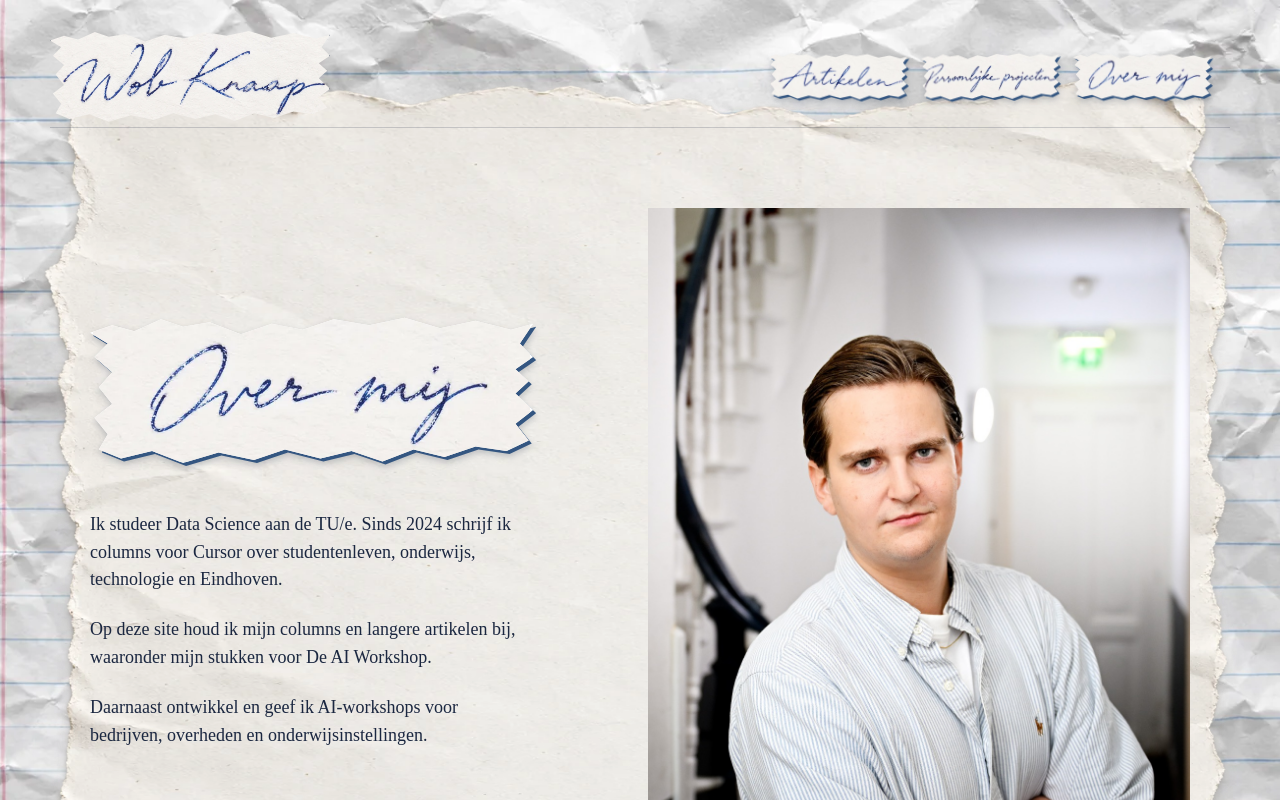
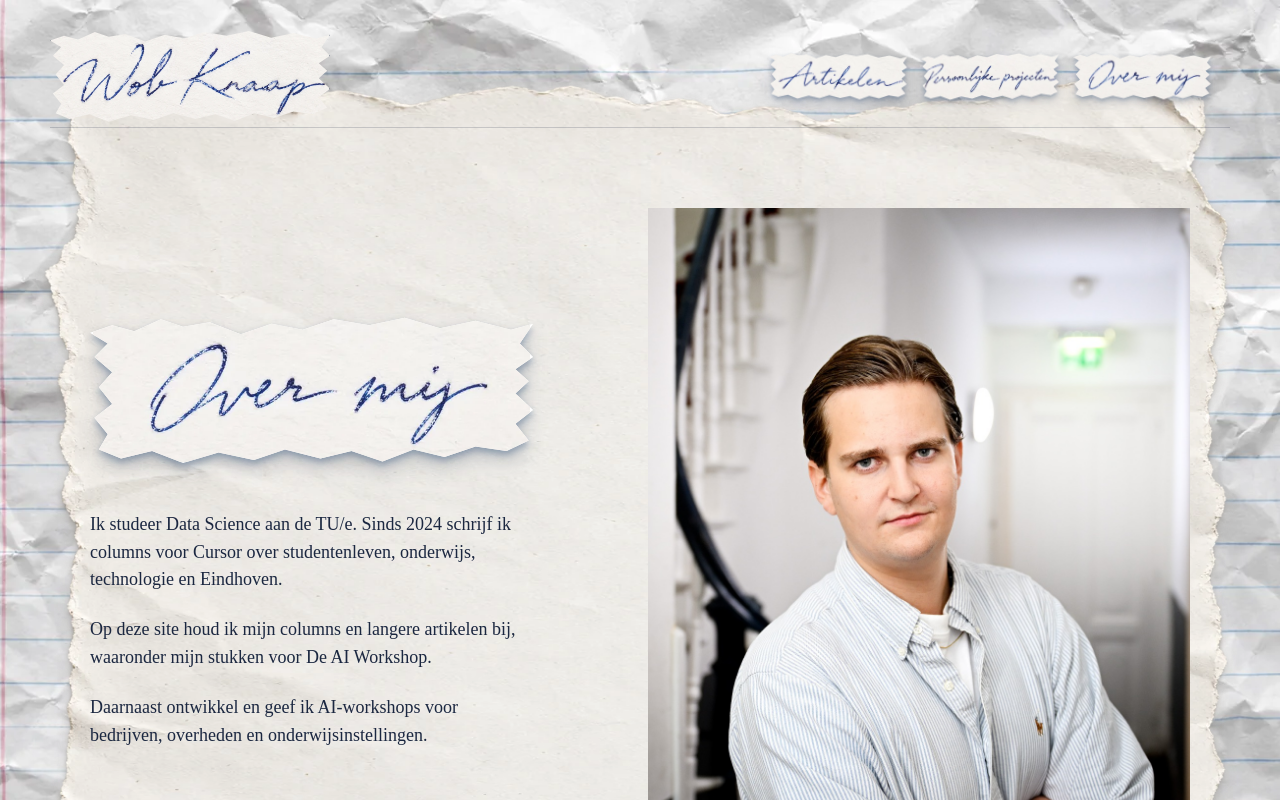
Before and after one commit to Wobknaap/Site, a Next.js app: page /over in a window 1280 px wide. Shown: the top 800 px of the page. Built offline with nearby package versions, Linux system fonts and the light colour scheme.

Commit message:
Remove project eyebrow labels and soften paper shadows

```diff
--- a/app/globals.css
+++ b/app/globals.css
@@ -402,3 +402,11 @@ figcaption { display: flex; justify-content: space-between; gap: 18px; margin-to
 @media (max-width: 650px) {
   .home-directory a::before, .handwritten-heading::before { transform: translate(2px, 2px); }
 }
+
+/* Soft blue depth instead of a solid, sharply cut backing. */
+.site-header nav a, .home-directory a, .handwritten-heading {
+  filter: drop-shadow(0 4px 3px rgba(52, 86, 129, .38)) drop-shadow(0 9px 9px rgba(27, 39, 64, .20));
+}
+.site-header nav a::before, .home-directory a::before, .handwritten-heading::before { content: none; }
+.site-header nav a { filter: drop-shadow(0 2px 2px rgba(52, 86, 129, .35)) drop-shadow(0 5px 5px rgba(27, 39, 64, .18)); }
+.site-header nav a:hover { filter: drop-shadow(0 3px 3px rgba(52, 86, 129, .38)) drop-shadow(0 8px 7px rgba(27, 39, 64, .22)); }
--- a/app/projecten/page.tsx
+++ b/app/projecten/page.tsx
@@ -12,12 +12,10 @@ export default function ProjectsPage() {
   return <main id="top">
     <SiteHeader active="projecten" />
     <header className="page-intro projects-intro page-wrap">
-      <p className="eyebrow">Data · taal · technologie</p>
       <h1 className="handwritten-heading projects-handwritten-heading"><img className="torn-paper" src="/images/nav-projecten.webp" alt="Persoonlijke projecten" /></h1>
     </header>
     <section className="project-grid page-wrap" aria-label="Projecten">
       {projects.map((project) => <article className="project-card" key={project.title}>
-        <p className="eyebrow">{project.category}</p>
         <h2><a href={project.href}><ProjectTitle project={project} /></a></h2>
         <p>{project.description}</p>
         <div className="article-tags">{project.tags.map(tag => <span className="article-tag" key={tag}>{tag}</span>)}</div>
--- a/scripts/build-pages.mjs
+++ b/scripts/build-pages.mjs
@@ -71,7 +71,7 @@ function layout({ title, description, active, body, embedPdf = false }) {
   <meta http-equiv="Content-Security-Policy" content="default-src 'none'; img-src 'self' data:; style-src 'self'; font-src 'self'; object-src ${embedPdf ? "'self'" : "'none'"}; base-uri 'none'; form-action 'none'; connect-src 'none'; frame-src ${embedPdf ? "'self'" : "'none'"}; script-src 'none'">
   <title>${escapeHtml(title)}</title>
   <link rel="icon" href="${href("/favicon.svg")}">
-  <link rel="stylesheet" href="${href("/assets/site-v23.css")}">
+  <link rel="stylesheet" href="${href("/assets/site-v24.css")}">
 </head>
 <body>${header(active)}${body}${footer()}</body>
 </html>`;
@@ -121,7 +121,7 @@ const staticCss = sourceCss
   .replaceAll("var(--font-geist-sans)", "Arial, sans-serif")
   .replaceAll("var(--font-geist-mono)", '"Courier New", monospace')
   .replaceAll('url("/images/', 'url("../images/');
-await writeFile(path.join(outputRoot, "assets/site-v23.css"), staticCss);
+await writeFile(path.join(outputRoot, "assets/site-v24.css"), staticCss);
 await writeFile(path.join(outputRoot, ".nojekyll"), "");
 await writeFile(path.join(outputRoot, "robots.txt"), `User-agent: *\nAllow: ${href("/")}\nDisallow: ${href("/beheer/")}\n`);
 
@@ -143,7 +143,7 @@ await writeRoute("/projecten", layout({
   title: "Persoonlijke projecten · Wob Knaap",
   description: "Eigen projecten en onderzoek met data, taal en technologie.",
   active: "projecten",
-  body: `<main id="top"><header class="page-intro projects-intro page-wrap"><p class="eyebrow">Data · taal · technologie</p><h1 class="handwritten-heading projects-handwritten-heading"><img class="torn-paper" src="${href("/images/nav-projecten.webp")}" alt="Persoonlijke projecten"></h1></header><section class="project-grid page-wrap" aria-label="Projecten">${projects.map(project => `<article class="project-card"><p class="eyebrow">${escapeHtml(project.category)}</p><h2><a href="${escapeHtml(project.href.startsWith("https:") ? project.href : href(project.href + "/"))}">${handwrittenTitle(project.title, projectTitleImages[project.href])}</a></h2><p>${escapeHtml(project.description)}</p><div class="article-tags">${project.tags.map(tag => `<span class="article-tag">${escapeHtml(tag)}</span>`).join("")}</div><a class="underlined-link archive-link" href="${escapeHtml(project.href.startsWith("https:") ? project.href : href(project.href + "/"))}">${project.href.startsWith("https:") ? "Bekijk op GitHub ↗" : "Bekijk het project ↗"}</a></article>`).join("")}</section></main>`,
+  body: `<main id="top"><header class="page-intro projects-intro page-wrap"><h1 class="handwritten-heading projects-handwritten-heading"><img class="torn-paper" src="${href("/images/nav-projecten.webp")}" alt="Persoonlijke projecten"></h1></header><section class="project-grid page-wrap" aria-label="Projecten">${projects.map(project => `<article class="project-card"><h2><a href="${escapeHtml(project.href.startsWith("https:") ? project.href : href(project.href + "/"))}">${handwrittenTitle(project.title, projectTitleImages[project.href])}</a></h2><p>${escapeHtml(project.description)}</p><div class="article-tags">${project.tags.map(tag => `<span class="article-tag">${escapeHtml(tag)}</span>`).join("")}</div><a class="underlined-link archive-link" href="${escapeHtml(project.href.startsWith("https:") ? project.href : href(project.href + "/"))}">${project.href.startsWith("https:") ? "Bekijk op GitHub ↗" : "Bekijk het project ↗"}</a></article>`).join("")}</section></main>`,
 }));
 
 await writeRoute("/projecten/appie-sniper", layout({
```
